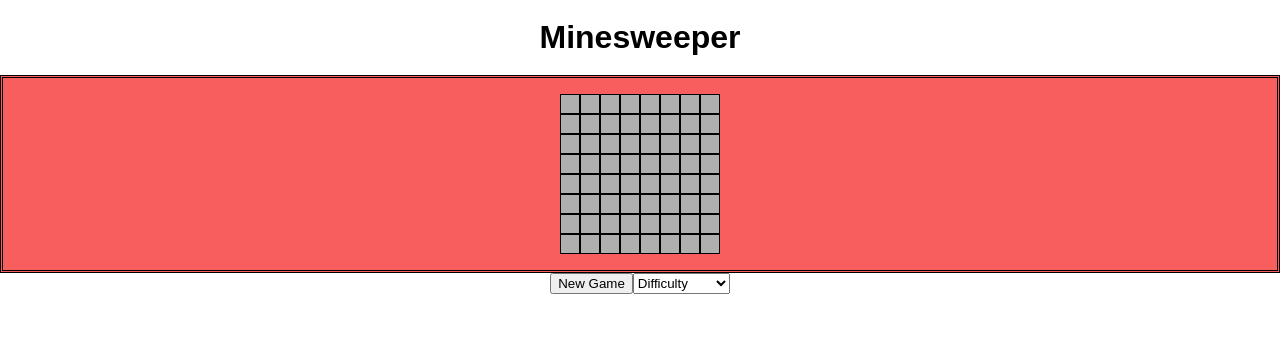
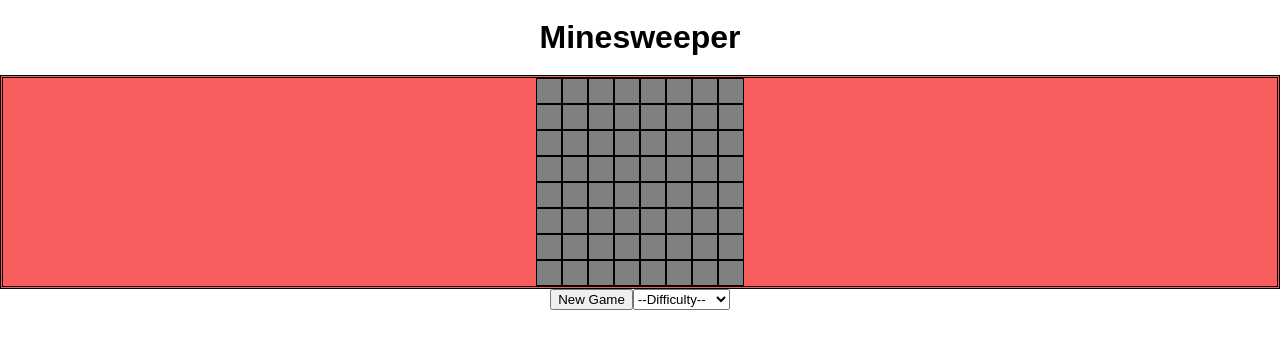
Before and after one commit to Chall008/minesweeper, a React (Create React App) app: page / in a window 1280 px wide. Shown: the top 348 px of the page. Built offline with nearby package versions, Linux system fonts and the light colour scheme.

Commit message:
Header now displays either win or lose

```diff
--- a/src/App.jsx
+++ b/src/App.jsx
@@ -12,6 +12,7 @@ export class App extends Component {
       ['', '', '', '', '', '', '', ''],
       ['', '', '', '', '', '', '', ''],
     ],
+    state: '',
     // mines: 10,
     // difficulty: 0,
   }
@@ -45,10 +46,17 @@ export class App extends Component {
 
   render() {
     // const minesLeft = this.state.mines === `Mines Left: ${this.state.mines}`
+    let header = 'Minesweeper'
+    if (this.state.state === 'lost') {
+      header = 'You hit a bomb!'
+    }
+    if (this.state.state === 'won') {
+      header = 'CONGRATS! YOU HAVE WON!!!'
+    }
     return (
       <div>
         <header>
-          <h1>Minesweeper</h1>
+          <h1>{header}</h1>
         </header>
         <section>
           <ul>
@@ -71,7 +79,7 @@ export class App extends Component {
         <footer>
           <button onClick={() => this.handleNewGame()}>New Game</button>
           <select>
-            <option>Difficulty</option>
+            <option>--Difficulty--</option>
             <option>Easy</option>
             <option>Intermediate</option>
             <option>Hard</option>
--- a/src/index.scss
+++ b/src/index.scss
@@ -18,26 +18,43 @@ section {
   display: flex;
   justify-content: center;
   border: double;
-  padding: 1em;
+  // padding: 0;
+  // margin: 0;
   background-color: rgb(248, 94, 94);
   align-items: center;
 }
 section ul {
   display: grid;
-  grid-template-columns: 1fr 1fr 1fr 1fr 1fr 1fr 1fr 1fr;
-  grid-template-rows: 1fr 1fr 1fr 1fr 1fr 1fr 1fr 1fr;
-  flex-wrap: wrap;
-  background-color: rgb(175, 175, 175);
+  // justify-content: center;
+  // grid-template-columns: 1fr 1fr 1fr 1fr 1fr 1fr 1fr 1fr;
+  // grid-template-rows: 1fr 1fr 1fr 1fr 1fr 1fr 1fr 1fr;
+  grid-template: repeat(8, 1fr) / repeat(8, 1fr);
+  // flex-wrap: wrap;
+  // align-items: center;
 }
+section li {
+  background-color: grey;
+  display: flex;
+  align-items: center;
+  justify-content: center;
+  cursor: pointer;
+}
+
 ul li {
-  height: 18px;
-  width: 18px;
+  // display: flex;
+  height: 24px;
+  width: 24px;
   border: 1px solid;
   list-style: none;
+  // justify-content: center;
   text-align: center;
 }
+
 ul,
-li {
+u li {
+  display: flex;
+  justify-content: center;
+  align-items: center;
   margin: 0;
   padding: 0;
 }
```
